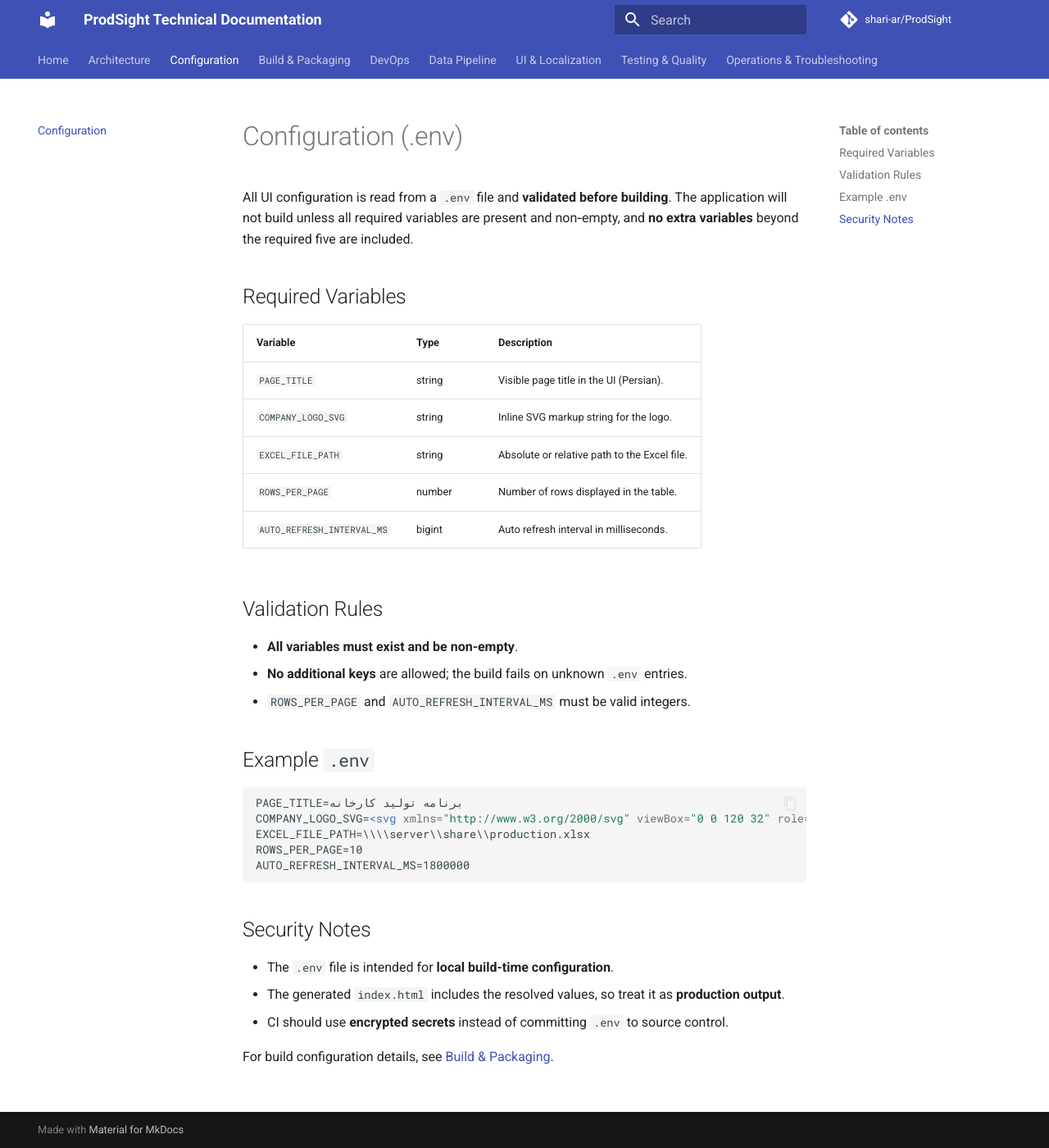
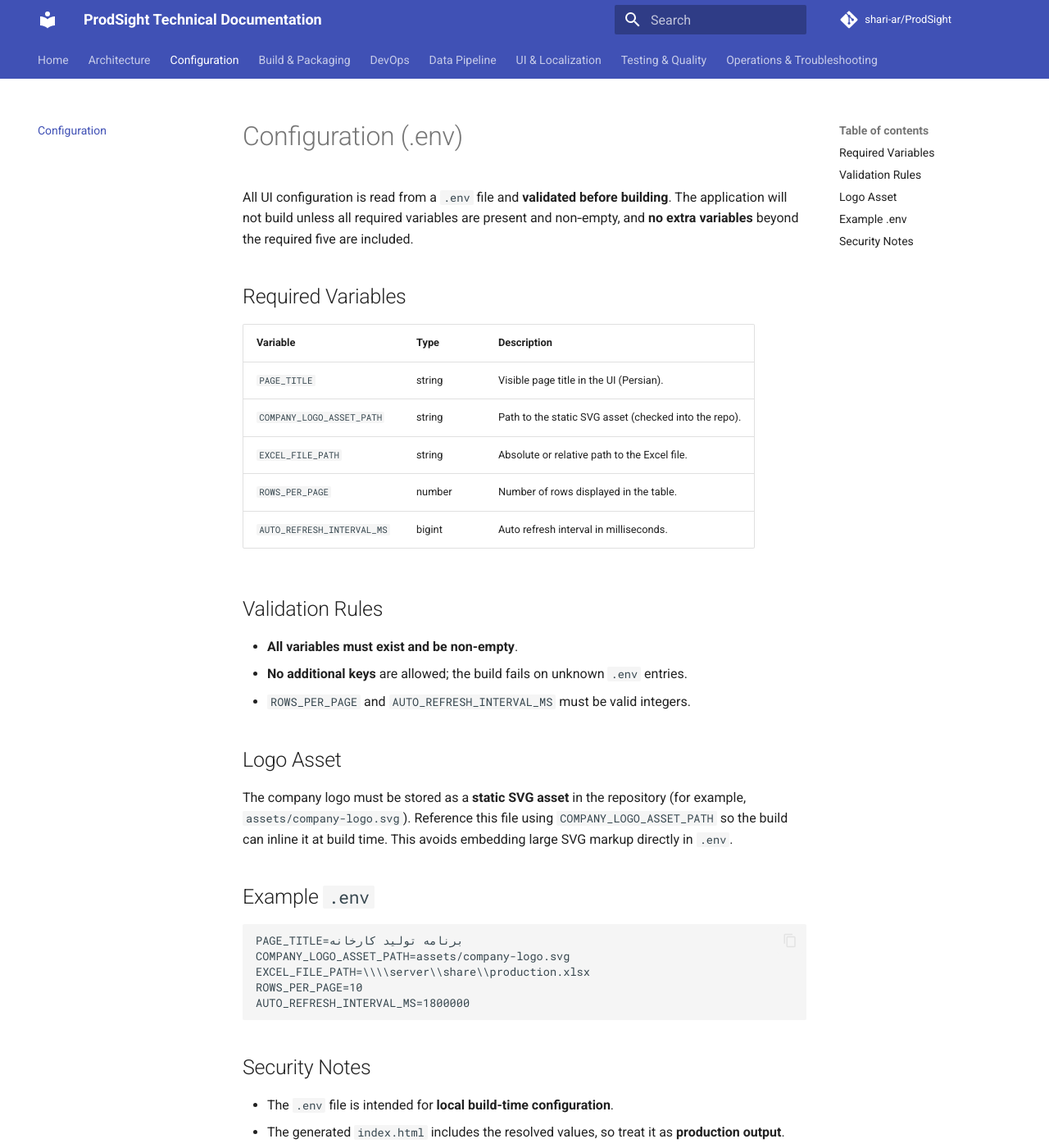
Before and after one commit to shari-ar/ProdSight, an MkDocs documentation site: the page built from docs/configuration.md, in a window 1280 px wide and 1400 px high. Shown: the whole window at 82% size. Built offline with MkDocs 1.6.1 and Material for MkDocs 9.7.7, drawn with Linux system fonts in a browser that asks for light colours; comment, search, counter and statistics services are not loaded.

Commit message:
Update docs to use static logo asset

````diff
--- a/docs/configuration.md
+++ b/docs/configuration.md
@@ -7,7 +7,7 @@ All UI configuration is read from a `.env` file and **validated before building*
 | Variable | Type | Description |
 |---|---|---|
 | `PAGE_TITLE` | string | Visible page title in the UI (Persian). |
-| `COMPANY_LOGO_SVG` | string | Inline SVG markup string for the logo. |
+| `COMPANY_LOGO_ASSET_PATH` | string | Path to the static SVG asset (checked into the repo). |
 | `EXCEL_FILE_PATH` | string | Absolute or relative path to the Excel file. |
 | `ROWS_PER_PAGE` | number | Number of rows displayed in the table. |
 | `AUTO_REFRESH_INTERVAL_MS` | bigint | Auto refresh interval in milliseconds. |
@@ -18,11 +18,15 @@ All UI configuration is read from a `.env` file and **validated before building*
 - **No additional keys** are allowed; the build fails on unknown `.env` entries.
 - `ROWS_PER_PAGE` and `AUTO_REFRESH_INTERVAL_MS` must be valid integers.
 
+## Logo Asset
+
+The company logo must be stored as a **static SVG asset** in the repository (for example, `assets/company-logo.svg`). Reference this file using `COMPANY_LOGO_ASSET_PATH` so the build can inline it at build time. This avoids embedding large SVG markup directly in `.env`.
+
 ## Example `.env`
 
 ```env
 PAGE_TITLE=برنامه تولید کارخانه
-COMPANY_LOGO_SVG=<svg xmlns="http://www.w3.org/2000/svg" viewBox="0 0 120 32" role="img" aria-label="لوگو"><text x="0" y="24" font-size="24">ProdSight</text></svg>
+COMPANY_LOGO_ASSET_PATH=assets/company-logo.svg
 EXCEL_FILE_PATH=\\\\server\\share\\production.xlsx
 ROWS_PER_PAGE=10
 AUTO_REFRESH_INTERVAL_MS=1800000
--- a/docs/devops.md
+++ b/docs/devops.md
@@ -20,7 +20,7 @@ Configuration is **build-time only** and sourced from either local `.env` files
 
 **Allowed variables (exactly five):**
 - `PAGE_TITLE`
-- `COMPANY_LOGO_SVG`
+- `COMPANY_LOGO_ASSET_PATH`
 - `EXCEL_FILE_PATH`
 - `ROWS_PER_PAGE`
 - `AUTO_REFRESH_INTERVAL_MS`
````
Also changed, not shown: docs/ui-and-i18n.md (+1 -1 lines).
